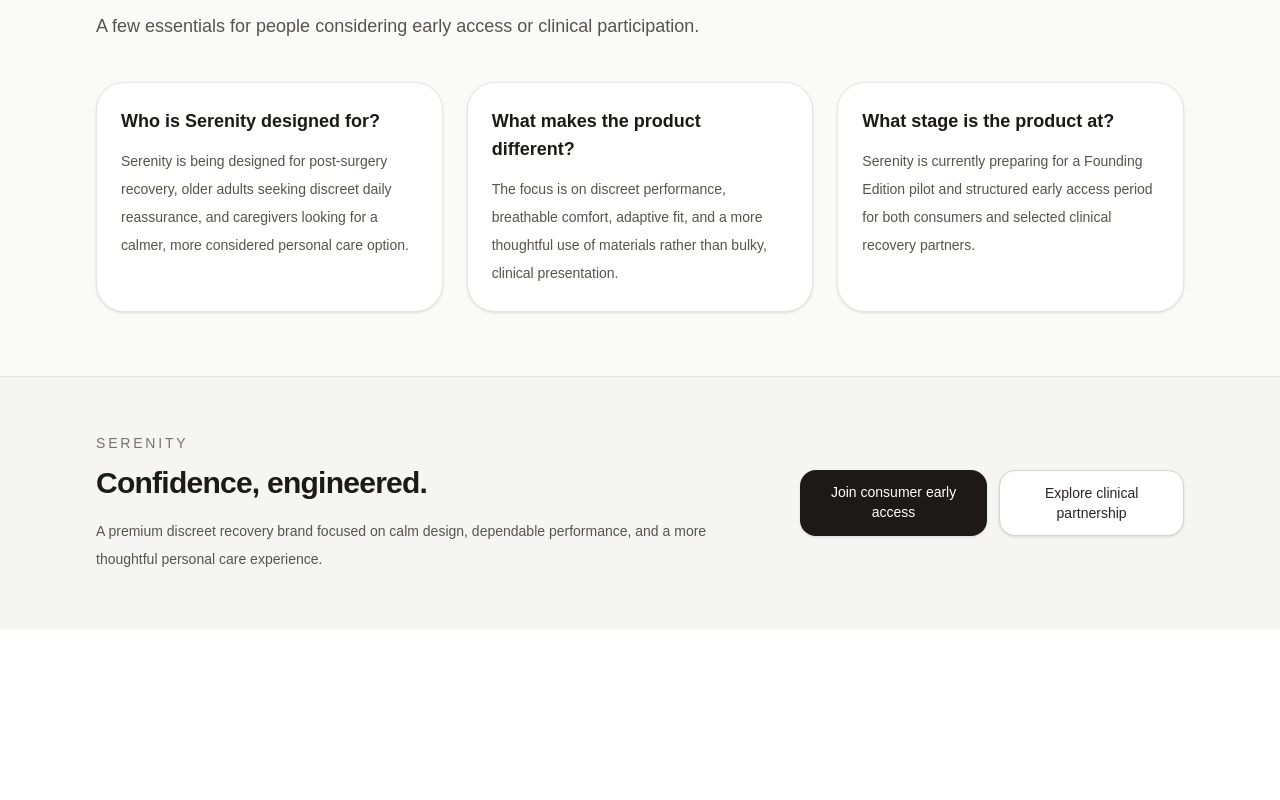
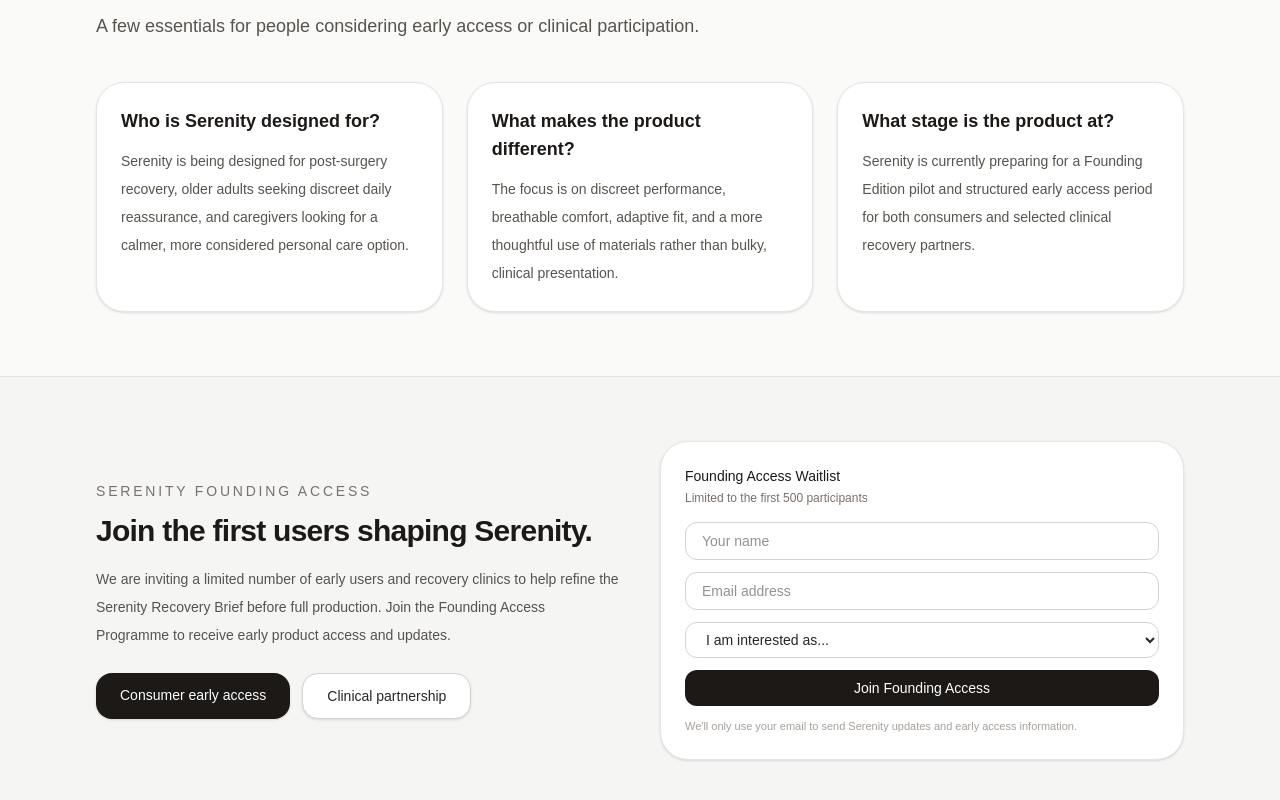
Before and after one commit to RIXXY3-STAR/serenity-site, a Next.js app: page / in a window 1280 px wide. Shown: the part 5821-6621 px from the top of the page. Before the commit the page ends 6450 px from the top, so only its background shows below. Built offline with nearby package versions, Linux system fonts and the light colour scheme.

Commit message:
Add founding access waitlist section

```diff
--- a/src/app/page.tsx
+++ b/src/app/page.tsx
@@ -557,35 +557,81 @@ function FAQSection() {
       </div>
     </section>
   );
-}
-
-function FinalCTASection() {
+}function FinalCTASection() {
   return (
     <section className="border-t border-stone-200 bg-stone-100">
-      <div className="mx-auto max-w-6xl px-6 py-14 lg:px-8">
-        <div className="flex flex-col gap-8 md:flex-row md:items-center md:justify-between">
-          <div className="max-w-2xl">
-            <p className="text-sm font-medium uppercase tracking-[0.2em] text-stone-500">Serenity</p>
+      <div className="mx-auto max-w-6xl px-6 py-16 lg:px-8">
+        <div className="grid gap-10 md:grid-cols-2 md:items-center">
+          <div className="max-w-xl">
+            <p className="text-sm font-medium uppercase tracking-[0.2em] text-stone-500">
+              Serenity Founding Access
+            </p>
             <h2 className="mt-3 text-3xl font-semibold tracking-tight text-stone-900">
-              Confidence, engineered.
+              Join the first users shaping Serenity.
             </h2>
             <p className="mt-4 text-sm leading-7 text-stone-600">
-              A premium discreet recovery brand focused on calm design, dependable performance, and a more thoughtful personal care experience.
+              We are inviting a limited number of early users and recovery clinics
+              to help refine the Serenity Recovery Brief before full production.
+              Join the Founding Access Programme to receive early product access
+              and updates.
             </p>
-          </div>
-          <div className="flex flex-col gap-3 sm:flex-row">
+
+            <div className="mt-6 flex flex-col gap-3 sm:flex-row">
               <a
                 href="#consumer"
                 className="rounded-2xl bg-stone-900 px-6 py-3 text-center text-sm font-medium text-white shadow-sm transition hover:opacity-90"
               >
-              Join consumer early access
+                Consumer early access
               </a>
               <a
                 href="#clinic"
                 className="rounded-2xl border border-stone-300 bg-white px-6 py-3 text-center text-sm font-medium text-stone-800 shadow-sm transition hover:bg-stone-100"
               >
-              Explore clinical partnership
+                Clinical partnership
               </a>
+            </div>
+          </div>
+
+          <div className="rounded-[1.75rem] border border-stone-200 bg-white p-6 shadow-sm">
+            <p className="text-sm font-medium text-stone-900">
+              Founding Access Waitlist
+            </p>
+            <p className="mt-1 text-xs text-stone-500">
+              Limited to the first 500 participants
+            </p>
+
+            <form className="mt-4 space-y-3">
+              <input
+                type="text"
+                placeholder="Your name"
+                className="w-full rounded-xl border border-stone-300 px-4 py-2 text-sm"
+              />
+
+              <input
+                type="email"
+                placeholder="Email address"
+                className="w-full rounded-xl border border-stone-300 px-4 py-2 text-sm"
+              />
+
+              <select className="w-full rounded-xl border border-stone-300 px-4 py-2 text-sm">
+                <option>I am interested as...</option>
+                <option>Consumer / Caregiver</option>
+                <option>Clinic / Medical professional</option>
+                <option>Distributor / Partner</option>
+              </select>
+
+              <button
+                type="submit"
+                className="w-full rounded-xl bg-stone-900 px-4 py-2 text-sm font-medium text-white hover:opacity-90"
+              >
+                Join Founding Access
+              </button>
+
+              <p className="text-[11px] text-stone-400">
+                We&apos;ll only use your email to send Serenity updates and early
+                access information.
+              </p>
+            </form>
           </div>
         </div>
       </div>
```
Lines whose indentation alone changed are shown as unchanged.
